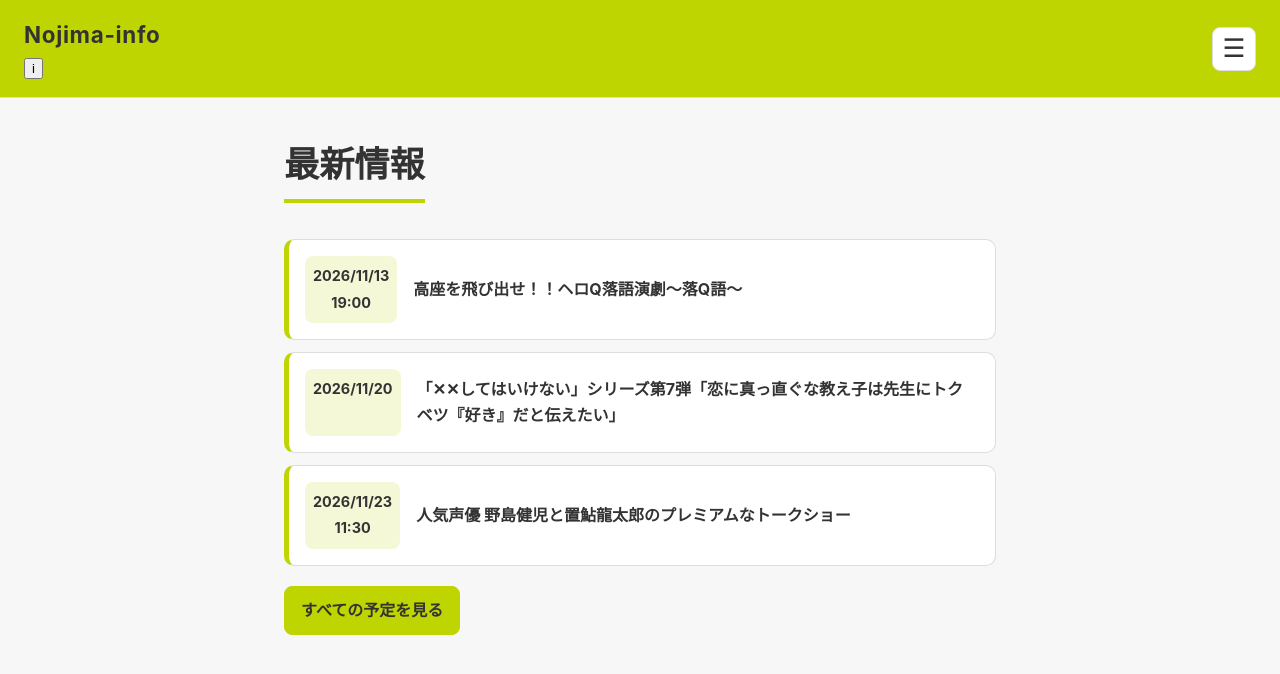
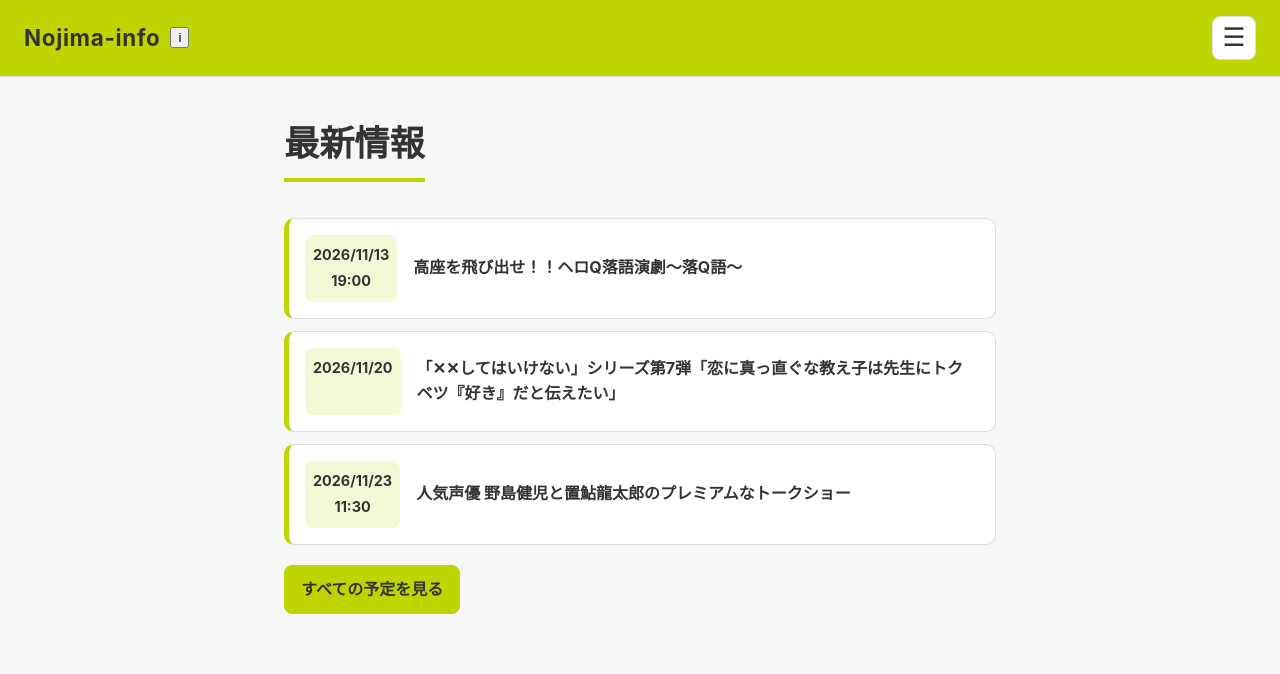
Before and after one commit to Nojima-info/Nojima-info.github.io, a plain HTML site: page index.html in a window 1280 px wide. Drawn offline with Linux system fonts and the light colour scheme.

Commit message:
Update style.css

```diff
--- a/style.css
+++ b/style.css
@@ -29,6 +29,14 @@ body{margin:0;font-family:-apple-system,BlinkMacSystemFont,"Hiragino Kaku Gothic
 header{position:sticky;top:0;z-index:1000;display:flex;align-items:center;justify-content:space-between;min-height:64px;padding:12px 16px;background:var(--main-color);border-bottom:1px solid var(--border-color)}
 header h1{margin:0;font-size:1.25rem;letter-spacing:.03em;color:#333}
 .menu-button{display:flex;align-items:center;justify-content:center;width:44px;height:44px;border:1px solid var(--border-color);border-radius:8px;background:var(--surface-color);color:var(--text-color);font-size:1.6rem;line-height:1;cursor:pointer}
+header{position:sticky;top:0;z-index:1000;display:flex;align-items:center;justify-content:space-between;min-height:64px;padding:12px 16px;background:var(--main-color);border-bottom:1px solid var(--border-color)}
+header h1{margin:0;font-size:1.25rem;letter-spacing:.03em;color:#333}
+.menu-button{display:flex;align-items:center;justify-content:center;width:44px;height:44px;border:1px solid var(--border-color);border-radius:8px;background:var(--surface-color);color:var(--text-color);font-size:1.6rem;line-height:1;cursor:pointer}
+.header-brand{
+  display:flex;
+  align-items:center;
+  gap:10px;
+}
 .menu{position:fixed;inset:0;z-index:999;display:flex;flex-direction:column;align-items:center;justify-content:center;background:var(--main-color);padding:80px 24px 40px;opacity:0;visibility:hidden;pointer-events:none;transition:opacity .25s ease,visibility .25s ease}
 .menu.open{opacity:1;visibility:visible;pointer-events:auto}
 .menu a{display:block;padding:14px 32px;color:#333;text-decoration:none;font-size:1.3rem;font-weight:bold;text-align:center;border:0;opacity:0;transform:translateY(10px);transition:opacity .25s ease,transform .25s ease}
```
